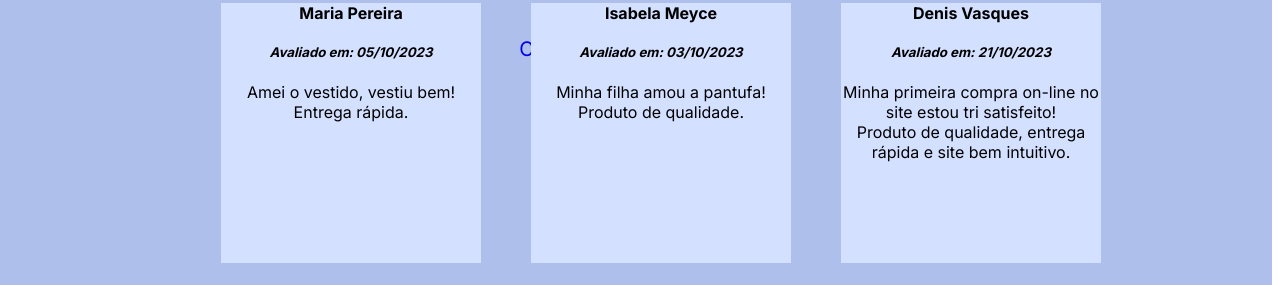
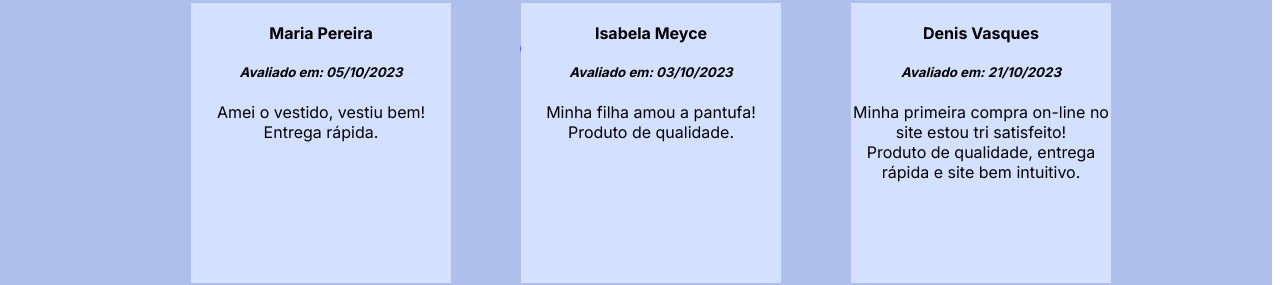
Before and after one commit to iallysamara/preta-lab, a plain HTML site: page CSS/Aula_Pratica/index.html in a window 1280 px wide. Shown: the part 672-957 px from the top of the page. Drawn offline with Linux system fonts and the light colour scheme.

Commit message:
Melhorias

```diff
--- a/CSS/Aula_Pratica/style.css
+++ b/CSS/Aula_Pratica/style.css
@@ -100,6 +100,7 @@ a{
     background: #AEBFEB;
     height: 400px;
     text-align: center;
+
 }
 
 .clientes h3{
@@ -124,6 +125,8 @@ a{
     width: 260px;
     height: 260px;
     margin-left: 50px; /*Espaço entre os cometários*/
+    margin-right: 20px;
+    padding-top: 20px;
 
 }
 
```
